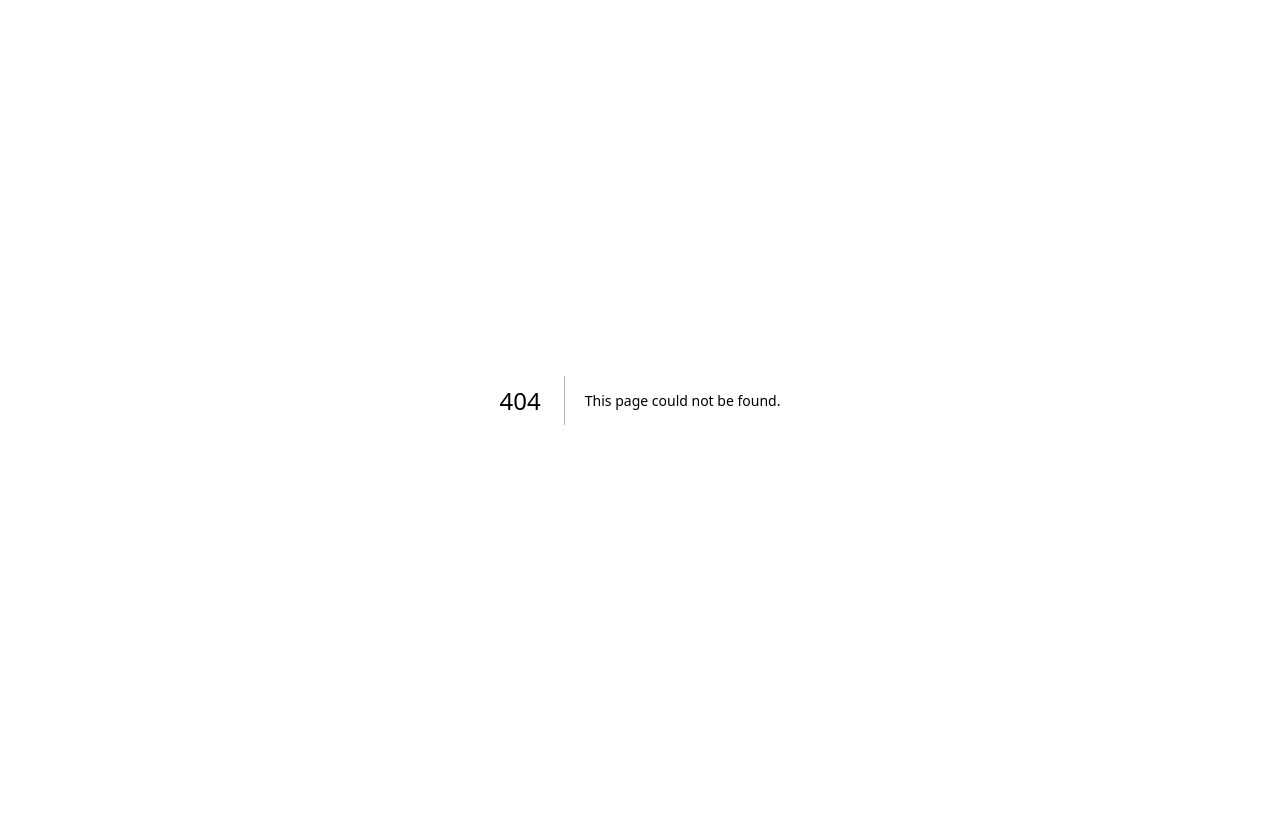
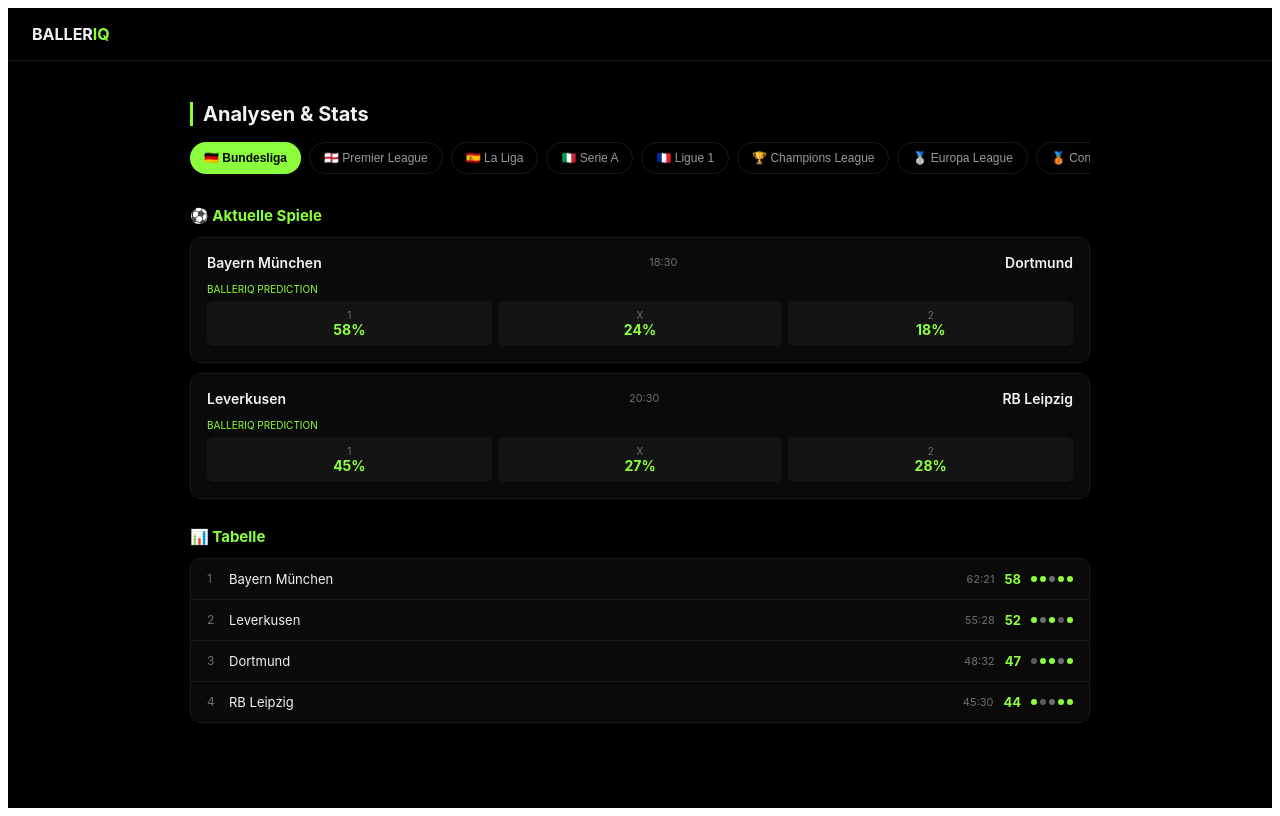
Before and after one commit to balleriq-dev/Balleriq, a Next.js app: page /stats in a window 1280 px wide. Before the commit this address had no page. Built offline with nearby package versions, Linux system fonts and the light colour scheme.

Commit message:
stats.js erstellen

```diff
--- /dev/null
+++ b/pages/stats.js
@@ -0,0 +1,79 @@
+import { useState } from "react";
+import Link from "next/link";
+import { WETTBEWERBE, SPIELE, TABELLE } from "../lib/statsData";
+
+export default function Stats() {
+  const [aktiv, setAktiv] = useState("bl");
+  const spiele = SPIELE[aktiv] || [];
+  const tabelle = TABELLE[aktiv] || [];
+  const formFarbe = { S: "#8CFF3C", U: "#6E6E6E", N: "#5A5A5A" };
+
+  return (
+    <div style={{ minHeight: "100vh", background: "#000", color: "#F2F2F0", fontFamily: "Inter, sans-serif" }}>
+      <nav style={{ position: "sticky", top: 0, zIndex: 20, padding: "16px 24px", borderBottom: "1px solid #1A1A1A", background: "rgba(0,0,0,0.95)" }}>
+        <Link href="/" style={{ color: "#F2F2F0", textDecoration: "none", fontWeight: 700 }}>
+          BALLER<span style={{ color: "#8CFF3C" }}>IQ</span>
+        </Link>
+      </nav>
+
+      <section style={{ maxWidth: "900px", margin: "0 auto", padding: "24px 20px 60px" }}>
+        <h1 style={{ fontSize: "20px", marginBottom: "16px", borderLeft: "3px solid #8CFF3C", paddingLeft: "10px" }}>Analysen & Stats</h1>
+
+        <div style={{ display: "flex", gap: "8px", overflowX: "auto", paddingBottom: "8px", marginBottom: "24px" }}>
+          {WETTBEWERBE.map((w) => (
+            <button key={w.id} onClick={() => setAktiv(w.id)}
+              style={{ whiteSpace: "nowrap", padding: "8px 14px", borderRadius: "20px", fontSize: "12px",
+                background: aktiv === w.id ? "#8CFF3C" : "transparent",
+                color: aktiv === w.id ? "#000" : "#9A9A9A",
+                border: aktiv === w.id ? "none" : "1px solid #1A1A1A", fontWeight: aktiv === w.id ? 600 : 400 }}>
+              {w.flag} {w.name}
+            </button>
+          ))}
+        </div>
+
+        <h2 style={{ fontSize: "15px", marginBottom: "12px", color: "#8CFF3C" }}>⚽ Aktuelle Spiele</h2>
+        {spiele.length === 0 && <p style={{ fontSize: "13px", color: "#6E6E6E", marginBottom: "24px" }}>Für diesen Wettbewerb liegen aktuell keine Spiele vor.</p>}
+        {spiele.map((s) => (
+          <div key={s.id} style={{ background: "#0A0A0A", border: "1px solid #1A1A1A", borderRadius: "10px", padding: "16px", marginBottom: "10px" }}>
+            <div style={{ display: "flex", justifyContent: "space-between", alignItems: "center", marginBottom: "12px" }}>
+              <span style={{ fontSize: "14px", fontWeight: 600 }}>{s.heim}</span>
+              <span style={{ fontSize: "11px", color: "#6E6E6E" }}>{s.zeit}</span>
+              <span style={{ fontSize: "14px", fontWeight: 600 }}>{s.gast}</span>
+            </div>
+            <p style={{ fontSize: "10px", color: "#8CFF3C", marginBottom: "6px" }}>BALLERIQ PREDICTION</p>
+            <div style={{ display: "flex", gap: "6px" }}>
+              {[["1", s.pHeim], ["X", s.pX], ["2", s.pGast]].map(([label, val]) => (
+                <div key={label} style={{ flex: 1, background: "#141414", borderRadius: "6px", padding: "8px", textAlign: "center" }}>
+                  <div style={{ fontSize: "10px", color: "#6E6E6E" }}>{label}</div>
+                  <div style={{ fontSize: "14px", fontWeight: 700, color: "#8CFF3C" }}>{val}%</div>
+                </div>
+              ))}
+            </div>
+          </div>
+        ))}
+
+        <h2 style={{ fontSize: "15px", margin: "28px 0 12px", color: "#8CFF3C" }}>📊 Tabelle</h2>
+        {tabelle.length === 0 && <p style={{ fontSize: "13px", color: "#6E6E6E" }}>Keine Tabelle verfügbar.</p>}
+        {tabelle.length > 0 && (
+          <div style={{ background: "#0A0A0A", border: "1px solid #1A1A1A", borderRadius: "10px", overflow: "hidden" }}>
+            {tabelle.map((t, i) => (
+              <Link key={t.id} href={`/team/${t.id}`} style={{ textDecoration: "none", color: "inherit" }}>
+                <div style={{ display: "flex", alignItems: "center", padding: "12px 16px", borderBottom: i < tabelle.length - 1 ? "1px solid #1A1A1A" : "none" }}>
+                  <span style={{ width: "22px", fontSize: "12px", color: "#6E6E6E" }}>{i + 1}</span>
+                  <span style={{ flex: 1, fontSize: "13px" }}>{t.team}</span>
+                  <span style={{ fontSize: "11px", color: "#6E6E6E", marginRight: "10px" }}>{t.tore}</span>
+                  <span style={{ fontSize: "13px", fontWeight: 700, color: "#8CFF3C", marginRight: "10px" }}>{t.pkt}</span>
+                  <span style={{ display: "flex", gap: "3px" }}>
+                    {t.form.map((f, j) => (
+                      <span key={j} style={{ width: "6px", height: "6px", borderRadius: "50%", background: formFarbe[f] }} />
+                    ))}
+                  </span>
+                </div>
+              </Link>
+            ))}
+          </div>
+        )}
+      </section>
+    </div>
+  );
+}
```
